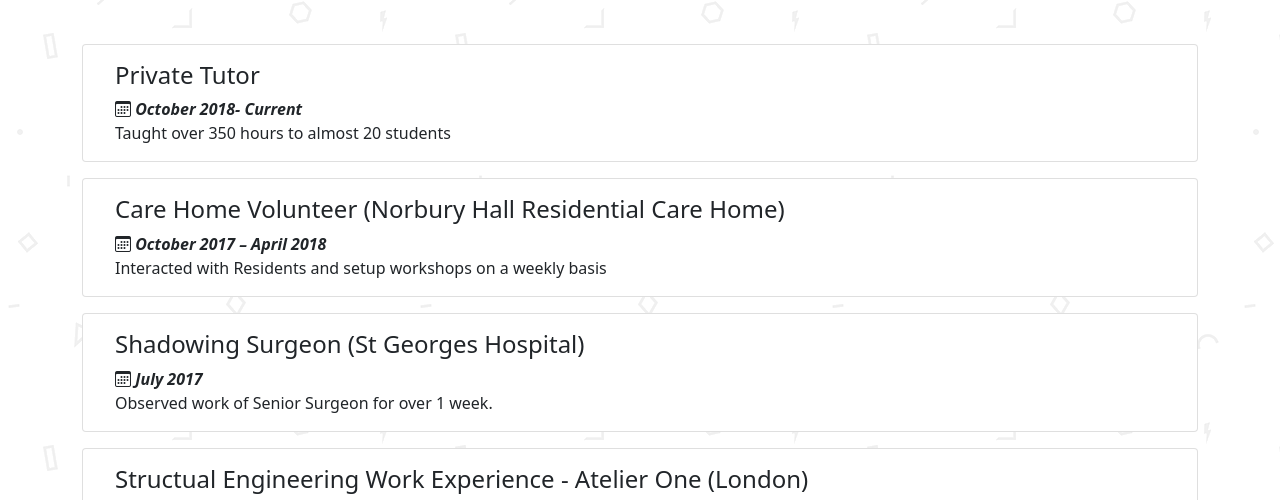
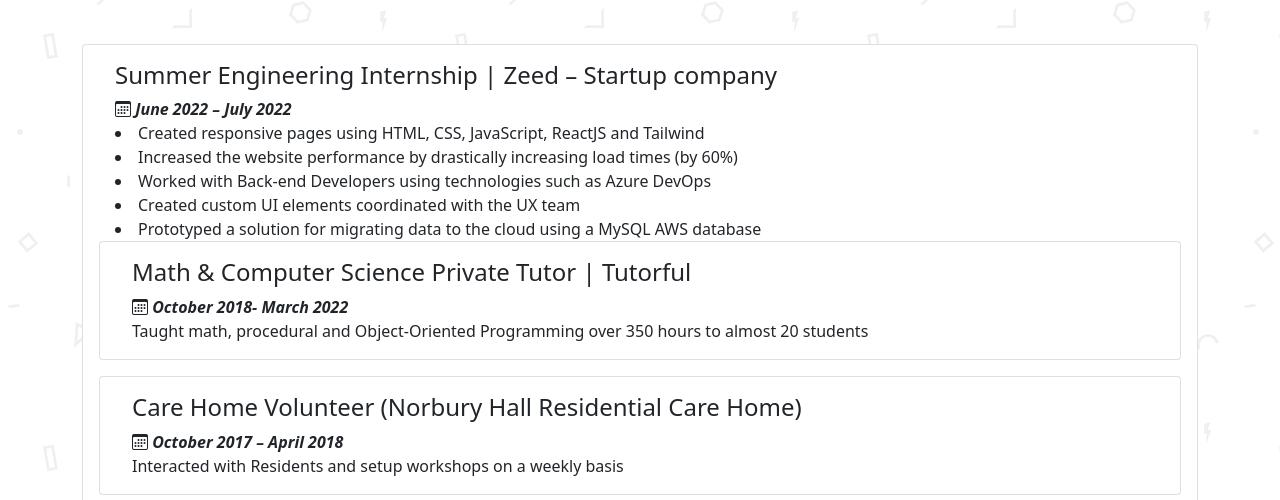
Before and after one commit to cyrix1729/cyrix1729.github.io, a plain HTML site: page workexp.html in a window 1280 px wide. Shown: the part 245-745 px from the top of the page. Drawn offline with nearby package versions, Linux system fonts and the light colour scheme.

Commit message:
Update workexp.html

```diff
--- a/workexp.html
+++ b/workexp.html
@@ -65,14 +65,34 @@
     <div class="container mt-5">
         <div class="row">
             <div class="col">
+                 <!-- Start of card -->
+                <div class="card mb-3">
+                    <div class="card-body">
+                        <div class="mx-3">
+                            <h4>Summer Engineering Internship | Zeed – Startup company </h4>
+                            <div>
+                                <strong><i class="bi bi-calendar3"></i> <i>June 2022 – July 2022</i></strong>
+
+
+
+                           <li>Created responsive pages using HTML, CSS, JavaScript, ReactJS and Tailwind
+                                <li>Increased the website performance by drastically increasing load times (by 60%)</li>
+<li>Worked with Back-end Developers using technologies such as Azure DevOps</li>
+<li>Created custom UI elements coordinated with the UX team</li>
+<li>Prototyped a solution for migrating data to the cloud using a MySQL AWS database</li>
+                    </div>
+                </div>
+                <div class="row">
+                    <div class="col">
+
                 <!-- Start of card -->
                 <div class="card mb-3">
                     <div class="card-body">
                         <div class="mx-3">
-                            <h4>Private Tutor</h4>
+                            <h4>Math & Computer Science Private Tutor | Tutorful </h4>
                             <div>
-                                <strong><i class="bi bi-calendar3"></i> <i>October 2018- Current</i></strong>
-                            </div>Taught over 350 hours to almost 20 students
+                                <strong><i class="bi bi-calendar3"></i> <i>October 2018- March 2022</i></strong>
+                            </div>Taught math, procedural and Object-Oriented Programming over 350 hours to almost 20 students
                         </div>
                     </div>
                 </div>
```
